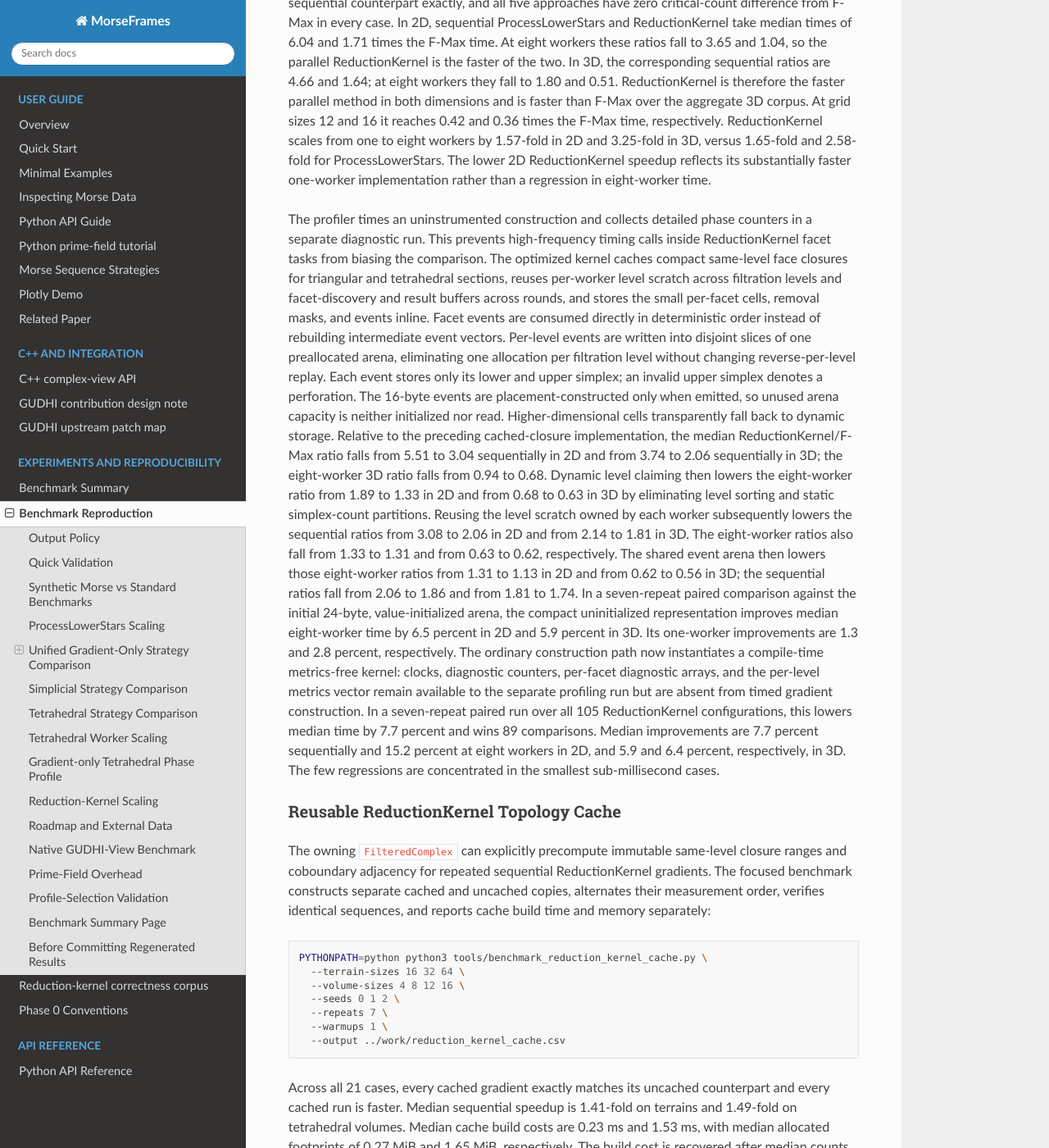
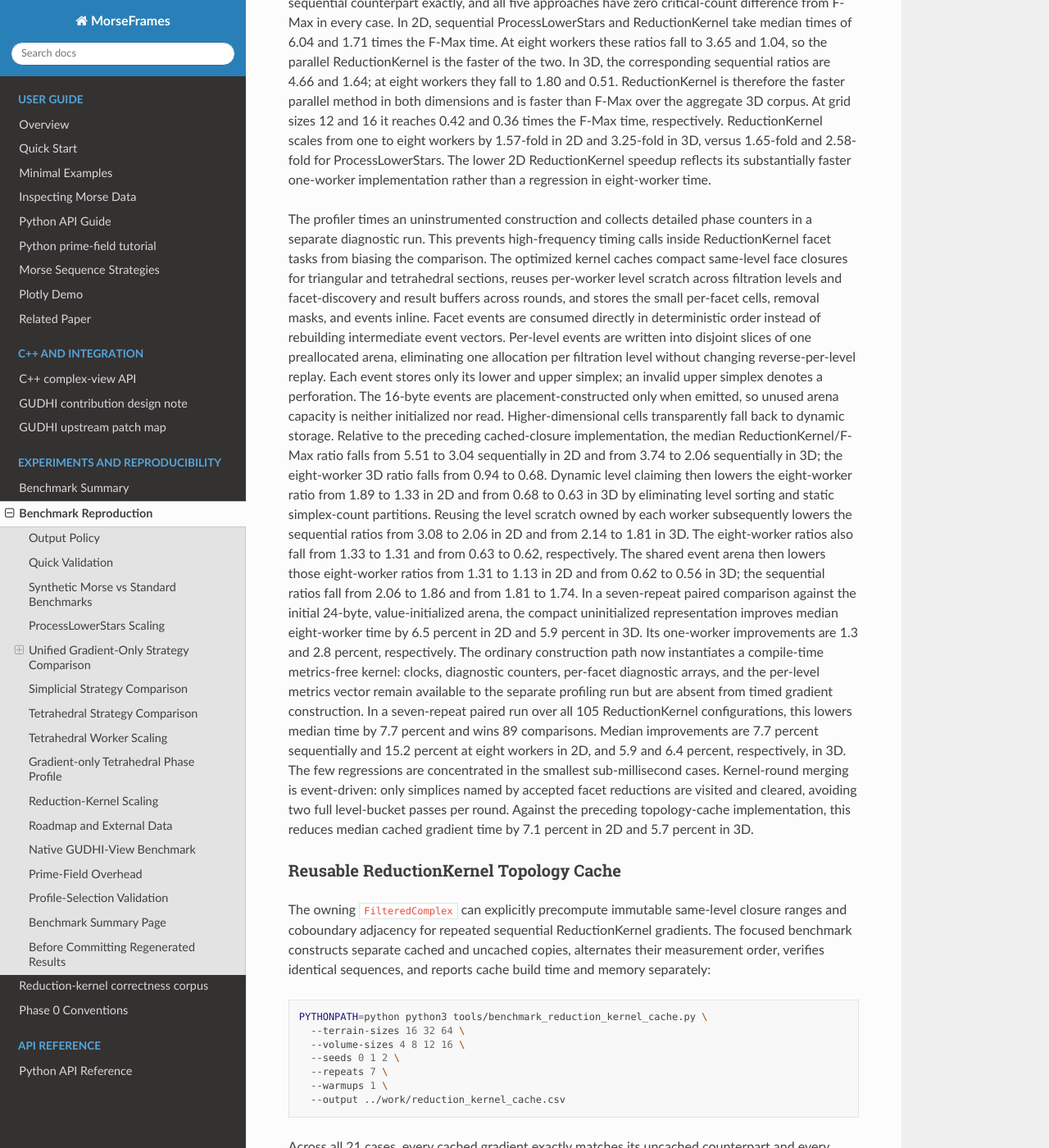
Before and after one commit to lnajman/morseframes, a Sphinx documentation site: the page built from docs/benchmark_reproduction.md, in a window 1280 px wide and 1400 px high, scrolled down 4278 px. Shown: the whole window at 82% size. Built offline with Sphinx 7.4.7 and the Read the Docs theme 3.1.0, drawn with Linux system fonts in a browser that asks for light colours; the version number is read from the project's files by our own code; some of the changed text lies outside the part shown.

Commit message:
Merge ReductionKernel rounds by event

```diff
--- a/docs/benchmark_reproduction.md
+++ b/docs/benchmark_reproduction.md
@@ -248,6 +248,10 @@ all 105 ReductionKernel configurations, this lowers median time by 7.7 percent
 and wins 89 comparisons. Median improvements are 7.7 percent sequentially and
 15.2 percent at eight workers in 2D, and 5.9 and 6.4 percent, respectively, in
 3D. The few regressions are concentrated in the smallest sub-millisecond cases.
+Kernel-round merging is event-driven: only simplices named by accepted facet
+reductions are visited and cleared, avoiding two full level-bucket passes per
+round. Against the preceding topology-cache implementation, this reduces
+median cached gradient time by 7.1 percent in 2D and 5.7 percent in 3D.
 
 ### Reusable ReductionKernel Topology Cache
 
@@ -269,10 +273,10 @@ PYTHONPATH=python python3 tools/benchmark_reduction_kernel_cache.py \
 
 Across all 21 cases, every cached gradient exactly matches its uncached
 counterpart and every cached run is faster. Median sequential speedup is
-1.41-fold on terrains and 1.49-fold on tetrahedral volumes. Median cache build
-costs are 0.23 ms and 1.53 ms, with median allocated footprints of 0.27 MiB and
+1.42-fold on terrains and 1.51-fold on tetrahedral volumes. Median cache build
+costs are 0.23 ms and 1.57 ms, with median allocated footprints of 0.27 MiB and
 1.65 MiB, respectively. The build cost is recovered after median counts of
-1.43 terrain gradients and 1.26 volume gradients. The largest `n=16` volume
+1.55 terrain gradients and 1.29 volume gradients. The largest `n=16` volume
 cache occupies 5.80 MiB. Multiworker ReductionKernel deliberately retains
 worker-local topology construction because shared-cache access did not improve
 its wall time.
```
Also changed, not shown: docs/strategies.md (+4 -0 lines), 1 other file.
